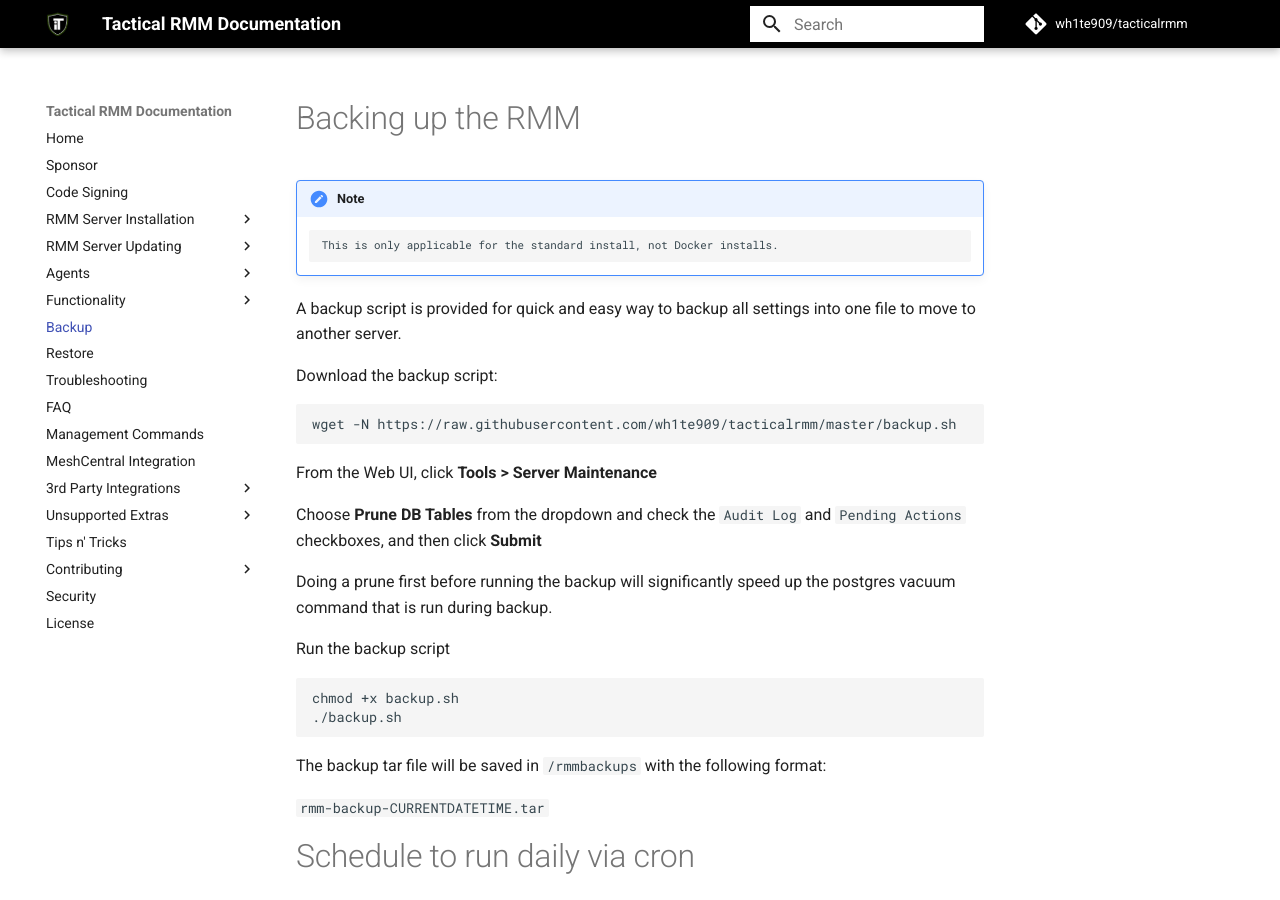
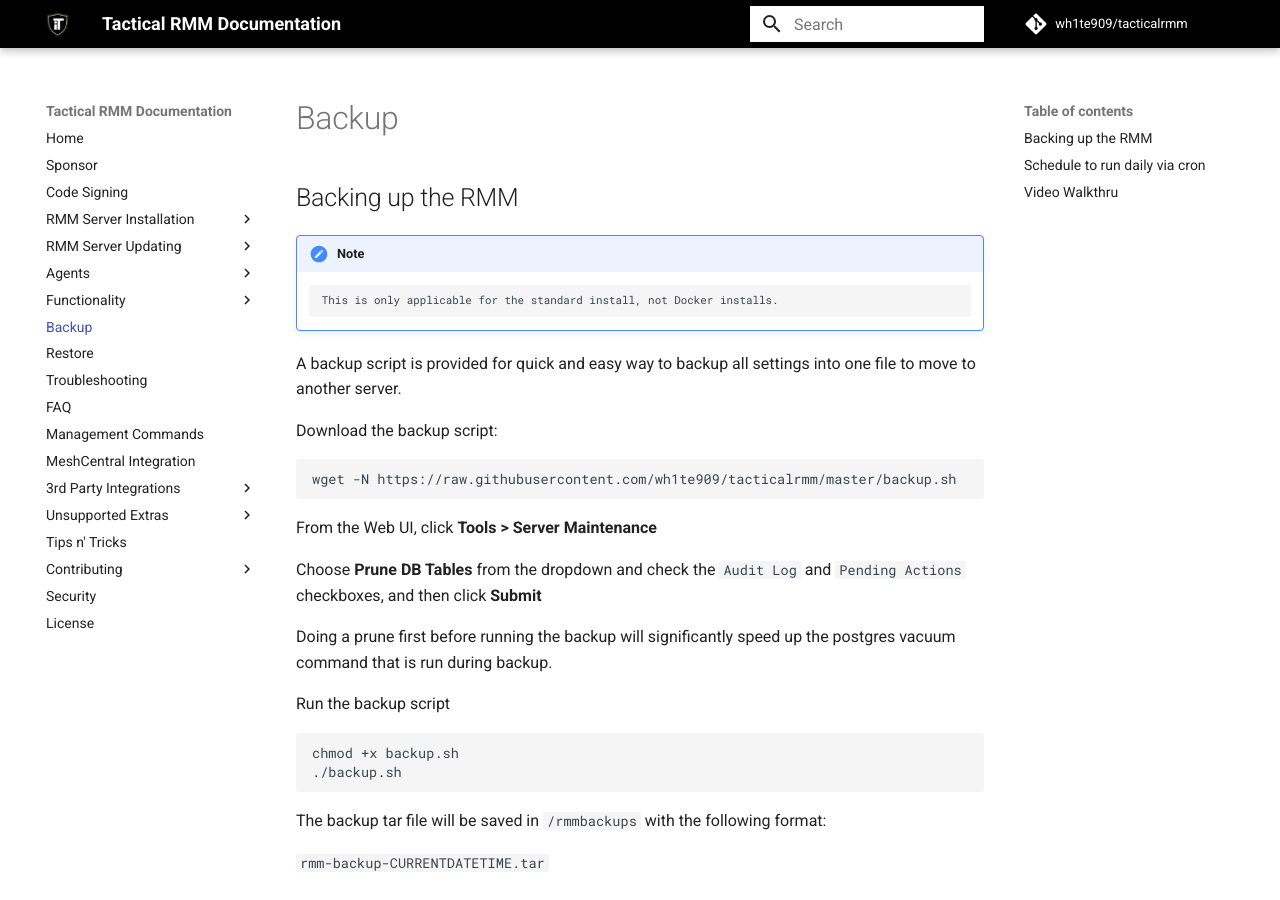
Before and after one commit to amidaware/trmm-docs, an MkDocs documentation site: the page built from docs/docs/backup.md, in a window 1280 px wide and 900 px high. Built offline with MkDocs 1.6.1 and Material for MkDocs 9.7.7, drawn with Linux system fonts in a browser that asks for light colours; comment, search, counter and statistics services are not loaded.

Commit message:
docs - fix TOC and typo

```diff
--- a/docs/docs/backup.md
+++ b/docs/docs/backup.md
@@ -1,4 +1,4 @@
-# Backing up the RMM
+## Backing up the RMM
 
 !!!note
         This is only applicable for the standard install, not Docker installs.
@@ -28,7 +28,7 @@
 
 `rmm-backup-CURRENTDATETIME.tar`
 
-# Schedule to run daily via cron
+## Schedule to run daily via cron
 
 Make a symlink in `/etc/cron.d` (daily cron jobs) with these contents `00 18 * * * tactical /rmm/backup.sh` to run at 6pm daily.
 
@@ -40,7 +40,7 @@
 !!!warning
     Currently the backup script doesn't have any pruning functions so the folder will grow forever without periodic cleanup
 
-# Video Walkthru
+## Video Walkthru
 
 <div class="video-wrapper">
   <iframe width="320" height="180" src="https://www.youtube.com/embed/rC0NgYJUf_8" frameborder="0" allowfullscreen></iframe>
```
Also changed, not shown: docs/docs/howitallworks.md (+14 -0 lines).
